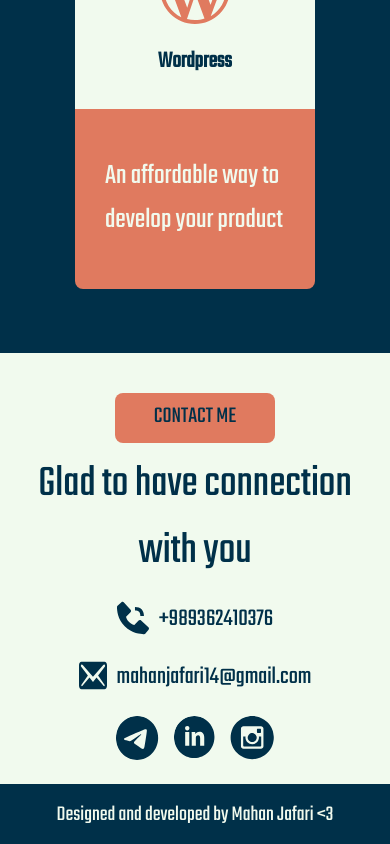
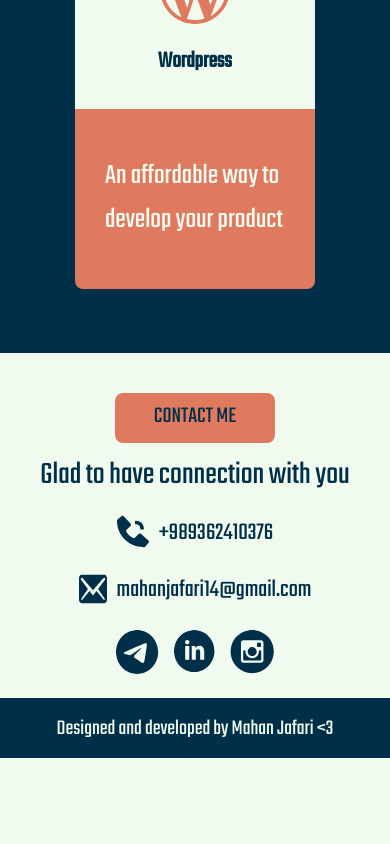
Before and after one commit to moonrockyy/mahanjafari-portfolio, a React (Create React App) app: page / in a window 390 px wide. Shown: the part 4860-5704 px from the top of the page. After the commit the page ends 5618 px from the top, so only its background shows below. Built offline with nearby package versions, Linux system fonts and the light colour scheme.

Commit message:
bug fixed

```diff
--- a/src/Components/ContactMe/ContactTitle/ContactTitle.module.scss
+++ b/src/Components/ContactMe/ContactTitle/ContactTitle.module.scss
@@ -1,6 +1,12 @@
 .title {
   text-align: center;
-  font-size: 2.8rem;
+  font-size: 2.7rem;
   color: #003049;
   cursor: default;
 }
+
+@media screen and (max-width: 767px) {
+  .title {
+    font-size: 2rem;
+  }
+}
```
